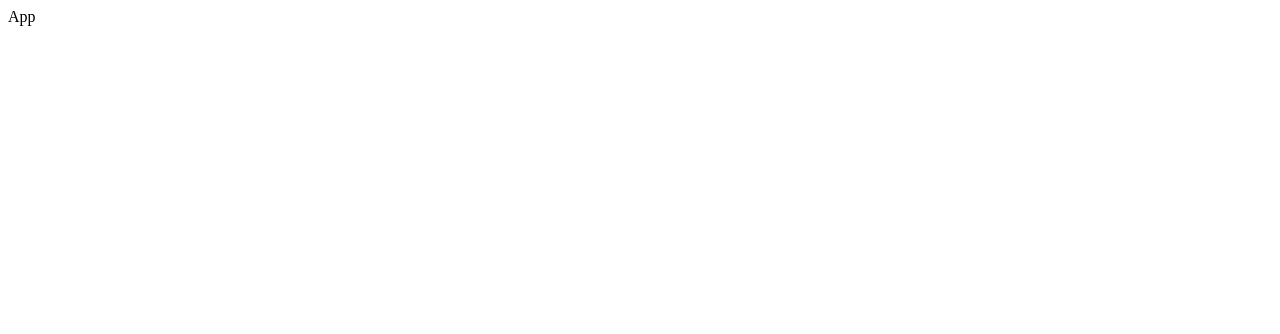
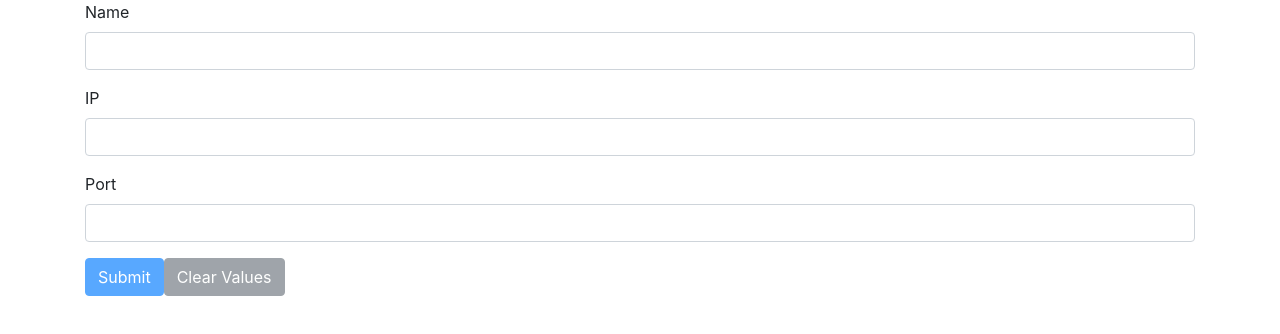
Before and after one commit to AlexandrKoliukh/inobitek_test_front, a React (Create React App) app: page / in a window 1280 px wide. Shown: the top 334 px of the page. Built offline with nearby package versions, Linux system fonts and the light colour scheme; no server answers.

Commit message:
Store refactor, get nodes from api

```diff
--- a/package.json
+++ b/package.json
@@ -4,6 +4,7 @@
   "private": true,
   "dependencies": {
     "axios": "^0.19.0",
+    "bootstrap": "^4.3.1",
     "lodash": "^4.17.15",
     "react": "^16.9.0",
     "react-dom": "^16.9.0",
--- a/src/actions/index.js
+++ b/src/actions/index.js
@@ -35,7 +35,7 @@ export const fetchNodes = () => async (dispatch) => {
   try {
     const url = routes.nodesUrl();
     const response = await axios.get(url);
-    dispatch(fetchNodesSuccess({ node: response.data }));
+    dispatch(fetchNodesSuccess({ nodes: response.data }));
   } catch (e) {
     dispatch(fetchNodesFailure());
     throw e;
--- a/src/components/App/App.jsx
+++ b/src/components/App/App.jsx
@@ -2,9 +2,16 @@ import React from 'react';
 import { connect } from 'react-redux';
 import * as actions from '../../actions';
 
+import NodeForm from '../NodeForm/';
+
 class App extends React.Component {
+
   render()  {
-    return <div>App{console.log(this.props)}</div>
+    return (
+      <div className="container">
+        <NodeForm/>
+      </div>
+    );
   }
 }
 
--- /dev/null
+++ b/src/components/NodeForm/NodeForm.jsx
@@ -0,0 +1,58 @@
+import React from 'react';
+import { Field, reduxForm } from 'redux-form';
+import { connect } from 'react-redux';
+import * as actions from '../../actions';
+
+class NodeForm extends React.Component {
+
+  handleSubmit = (form) => {
+    console.log(form);
+  };
+
+  render() {
+    const { handleSubmit, pristine, reset, submitting } = this.props;
+
+    return (
+      <form onSubmit={handleSubmit(this.handleSubmit)}>
+        <div className="form-group">
+          <label>Name</label>
+          <div>
+            <Field name="Name" required component="input" type="text" className="form-control"/>
+          </div>
+        </div>
+        <div className="form-group">
+          <label>IP</label>
+          <div>
+            <Field name="IP" required component="input" type="text" className="form-control"/>
+          </div>
+        </div>
+        <div className="form-group">
+          <label>Port</label>
+          <div>
+            <Field name="port" required component="input" type="text" className="form-control"/>
+          </div>
+        </div>
+        <div className="form-group">
+          <button type="submit" className="btn btn-primary" disabled={pristine || submitting}>
+            Submit
+          </button>
+          <button type="button" className="btn btn-secondary" disabled={pristine || submitting} onClick={reset}>
+            Clear Values
+          </button>
+        </div>
+      </form>
+    )
+  }
+}
+
+const mapStateToProps = (state) => {
+  return {
+    nodes: state.nodes,
+  }
+};
+
+const ConnectedNodeForm = connect(mapStateToProps, actions)(NodeForm);
+
+export default reduxForm({
+  form: 'nodeForm'
+})(ConnectedNodeForm);
--- /dev/null
+++ b/src/components/NodeForm/index.js
@@ -0,0 +1,3 @@
+import NodeForm from './NodeForm';
+
+export default NodeForm;
--- a/src/index.jsx
+++ b/src/index.jsx
@@ -1,20 +1,32 @@
 import React from 'react';
 import { render } from 'react-dom';
-import { createStore } from 'redux';
+import { applyMiddleware, compose, createStore } from 'redux';
 import { Provider } from 'react-redux';
+import thunk from 'redux-thunk';
 import reducers from './reducers';
 import App from './components/App';
 
+import { fetchNodes } from './actions';
+import 'bootstrap/dist/css/bootstrap.css';
+
+const ext = window.__REDUX_DEVTOOLS_EXTENSION__;
+const devtoolMiddleware = ext && ext();
+
 const store = createStore(
   reducers,
-  window.__REDUX_DEVTOOLS_EXTENSION__ && window.__REDUX_DEVTOOLS_EXTENSION__(),
+  compose(
+    applyMiddleware(thunk),
+    devtoolMiddleware,
+  ),
 );
+
+store.dispatch(fetchNodes());
 
 const root = document.getElementById('root');
 
 render(
   <Provider store={store}>
-    <App />
+    <App/>
   </Provider>,
   root,
 );
--- a/src/reducers/index.js
+++ b/src/reducers/index.js
@@ -30,9 +30,10 @@ const nodesFetchingState = handleActions({
 
 const nodes = handleActions({
   [actions.fetchNodesSuccess](state, { payload }) {
+    console.log(payload);
     return {
-      byId: _.keyBy(payload.tasks, 'id'),
-      allIds: payload.tasks.map(t => t.id),
+      byId: _.keyBy(payload.nodes.data, 'id'),
+      allIds: payload.nodes.data.map(t => t.id),
     };
   },
   [actions.addNodeSuccess](state, { payload: { task } }) {
--- a/src/routes.js
+++ b/src/routes.js
@@ -2,6 +2,6 @@ const host = 'localhost';
 const port = '3000';
 
 export default {
-  nodesUrl: () => [`${host}:${port}`, 'nodes'].join('/'),
-  nodeUrl: (id) => [`${host}:${port}`, 'nodes', id].join('/'),
+  nodesUrl: () => [`http://${host}:${port}`, 'nodes'].join('/'),
+  nodeUrl: (id) => [`http://${host}:${port}`, 'nodes', id].join('/'),
 };
```
Also changed, not shown: src/components/NodesView/NodesView.jsx (added), src/components/NodesView/index.js (added).
